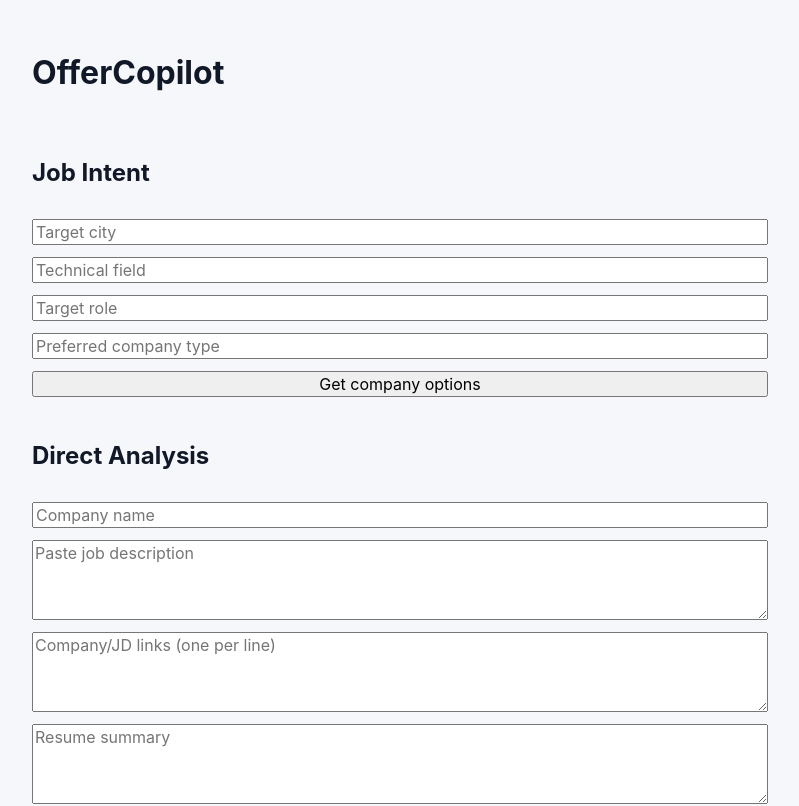
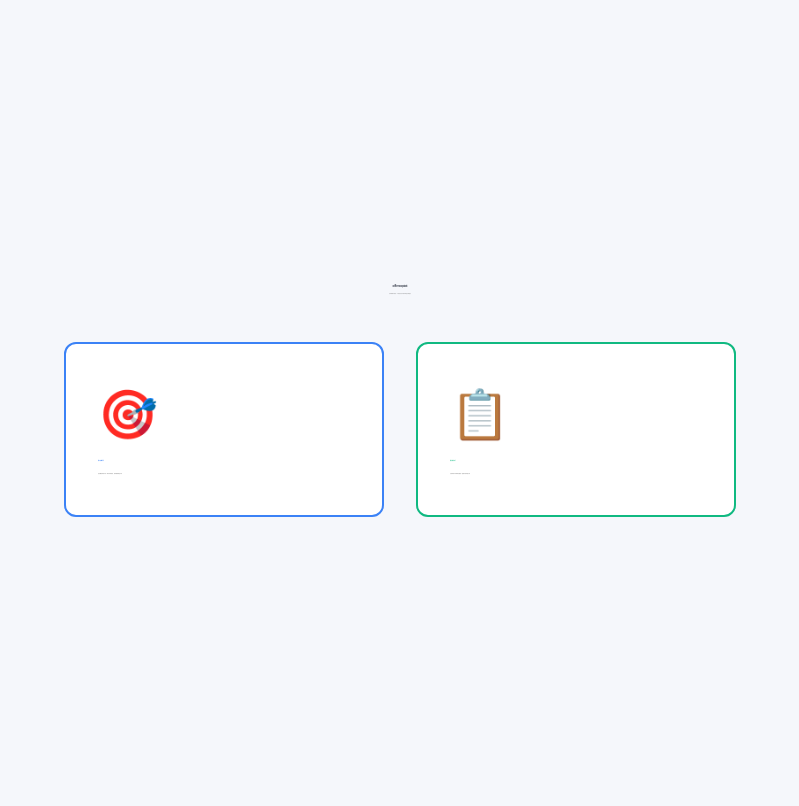
Before and after one commit to BreadmanOvO/OfferCopilot, a Next.js app in the folder frontend/: page / in a window 1280 px wide. Shown: the top 806 px of the page, without its empty margins (240-1039 px from the left). Built offline with nearby package versions, Linux system fonts and the light colour scheme; no server answers.

Commit message:
feat: rewrite landing page with card-based mode selection

```diff
--- a/frontend/app/page.tsx
+++ b/frontend/app/page.tsx
@@ -1,43 +1,96 @@
 "use client";
 
 import { useRouter } from "next/navigation";
-import { useState } from "react";
-import { CompanyOptions } from "../components/company-options";
-import { DirectEntryForm } from "../components/direct-entry-form";
-import { IntentForm } from "../components/intent-form";
-import { createTask } from "../lib/api";
 
 export default function HomePage() {
   const router = useRouter();
-  const [companyOptions, setCompanyOptions] = useState<Array<{ company_name: string; reason: string }>>([]);
-  const [selectedCompany, setSelectedCompany] = useState("");
-  const [error, setError] = useState("");
-
-  async function handleSubmit(payload: Record<string, unknown>) {
-    setError("");
-    try {
-      const task = await createTask(payload);
-      const options = task.report.company_options as Array<{ company_name: string; reason: string }> | undefined;
-
-      if (options?.length) {
-        setCompanyOptions(options);
-        setSelectedCompany("");
-        return;
-      }
-
-      router.push(`/tasks/${task.id}`);
-    } catch (e) {
-      setError(e instanceof Error ? e.message : "Something went wrong");
-    }
-  }
 
   return (
-    <main style={{ display: "grid", gap: 24, padding: 32, maxWidth: 800, margin: "0 auto" }}>
-      <h1>OfferCopilot</h1>
-      {error ? <p style={{ color: "red" }}>{error}</p> : null}
-      <IntentForm onSubmit={handleSubmit} />
-      <CompanyOptions options={companyOptions} onSelect={setSelectedCompany} />
-      <DirectEntryForm onSubmit={handleSubmit} initialCompany={selectedCompany} />
+    <main
+      style={{
+        display: "flex",
+        flexDirection: "column",
+        alignItems: "center",
+        justifyContent: "center",
+        minHeight: "100vh",
+        padding: 32,
+      }}
+    >
+      <h1 style={{ fontSize: 2.5, marginBottom: 4 }}>OfferCopilot</h1>
+      <p style={{ color: "#666", fontSize: 1.1, marginBottom: 48 }}>
+        求职研究助手 — 帮你分析公司和岗位匹配度
+      </p>
+
+      <div
+        style={{
+          display: "flex",
+          gap: 32,
+          flexWrap: "wrap",
+          justifyContent: "center",
+        }}
+      >
+        {/* Intent Card */}
+        <button
+          onClick={() => router.push("/intent")}
+          style={{
+            background: "#fff",
+            border: "2px solid #3b82f6",
+            borderRadius: 12,
+            padding: "40px 32px",
+            width: 320,
+            textAlign: "left",
+            cursor: "pointer",
+            transition: "transform 0.2s, box-shadow 0.2s",
+          }}
+          onMouseEnter={(e) => {
+            e.currentTarget.style.transform = "translateY(-4px)";
+            e.currentTarget.style.boxShadow = "0 8px 24px rgba(59,130,246,0.2)";
+          }}
+          onMouseLeave={(e) => {
+            e.currentTarget.style.transform = "translateY(0)";
+            e.currentTarget.style.boxShadow = "none";
+          }}
+        >
+          <div style={{ fontSize: 48, marginBottom: 16 }}>🎯</div>
+          <h2 style={{ color: "#3b82f6", fontSize: 1.4, marginBottom: 12 }}>
+            意向推荐
+          </h2>
+          <p style={{ color: "#555", fontSize: 1, lineHeight: 1.6, margin: 0 }}>
+            还没确定目标公司？填写求职意向，我来推荐候选公司
+          </p>
+        </button>
+
+        {/* Direct Entry Card */}
+        <button
+          onClick={() => router.push("/direct")}
+          style={{
+            background: "#fff",
+            border: "2px solid #10b981",
+            borderRadius: 12,
+            padding: "40px 32px",
+            width: 320,
+            textAlign: "left",
+            cursor: "pointer",
+            transition: "transform 0.2s, box-shadow 0.2s",
+          }}
+          onMouseEnter={(e) => {
+            e.currentTarget.style.transform = "translateY(-4px)";
+            e.currentTarget.style.boxShadow = "0 8px 24px rgba(16,185,129,0.2)";
+          }}
+          onMouseLeave={(e) => {
+            e.currentTarget.style.transform = "translateY(0)";
+            e.currentTarget.style.boxShadow = "none";
+          }}
+        >
+          <div style={{ fontSize: 48, marginBottom: 16 }}>📋</div>
+          <h2 style={{ color: "#10b981", fontSize: 1.4, marginBottom: 12 }}>
+            直接分析
+          </h2>
+          <p style={{ color: "#555", fontSize: 1, lineHeight: 1.6, margin: 0 }}>
+            已有目标公司和职位描述？直接开始深度分析
+          </p>
+        </button>
+      </div>
     </main>
   );
 }
```
